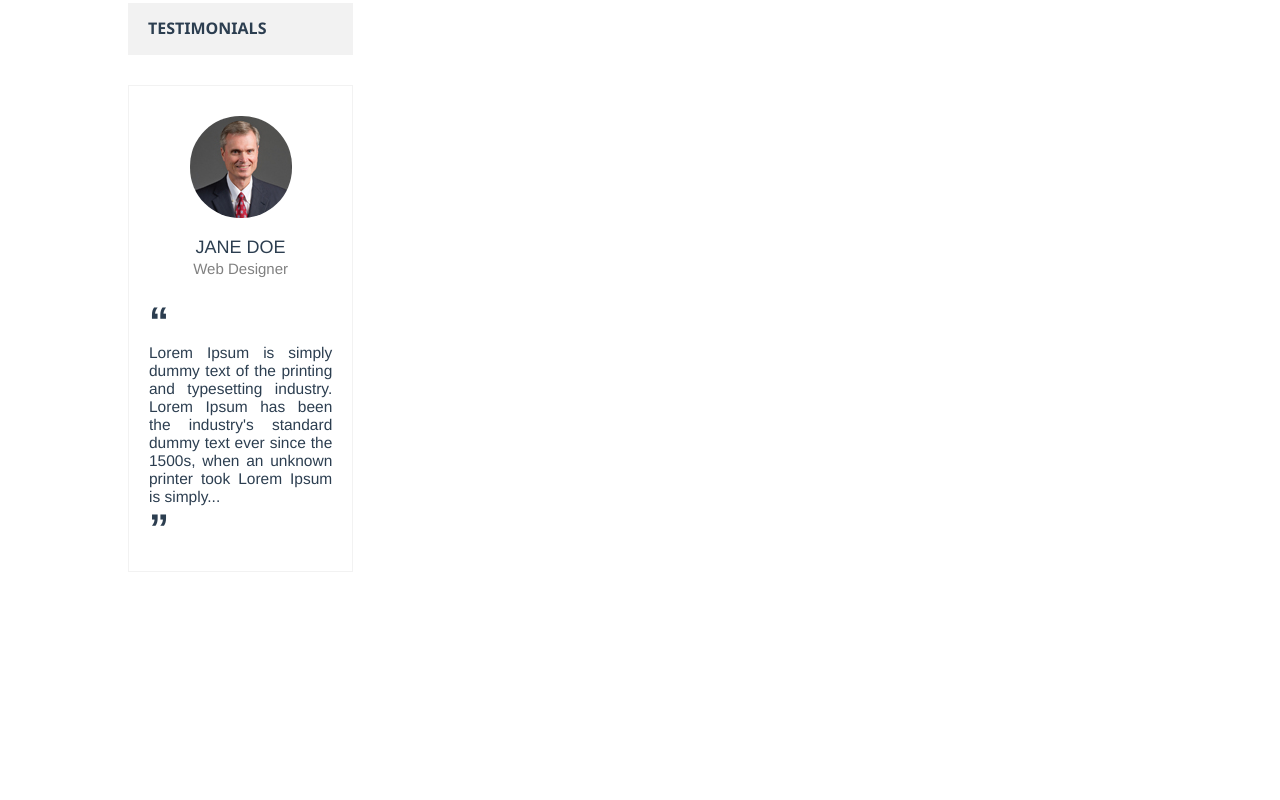
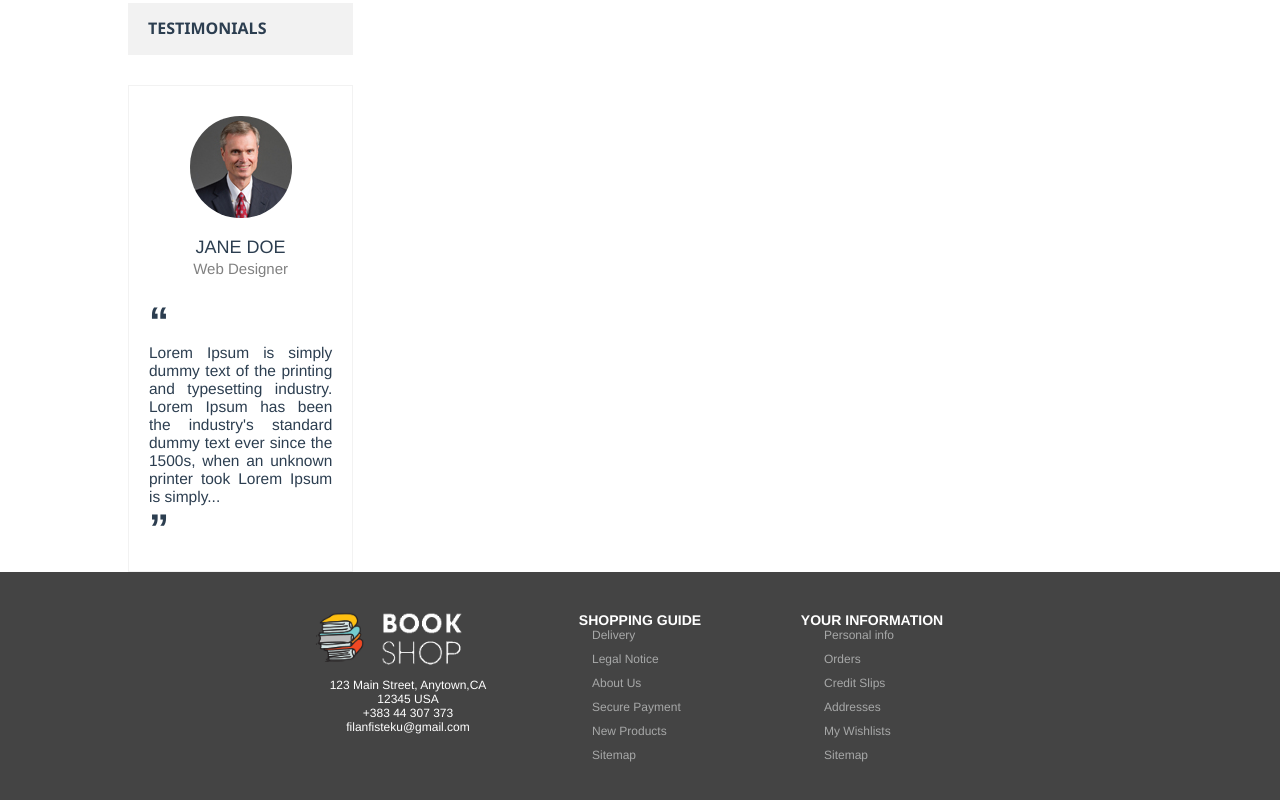
Before and after one commit to gk44739/ebook, a Vue app in the folder ebook/: page /Contact in a window 1280 px wide. Shown: the part 864-1664 px from the top of the page. Before the commit the page ends 1436 px from the top, so only its background shows below. Built offline with nearby package versions, Linux system fonts and the light colour scheme.

Commit message:
Footer Component

```diff
--- a/ebook/src/App.vue
+++ b/ebook/src/App.vue
@@ -2,15 +2,21 @@
   <div id="app">
     <Header :image="image" :profile="profile" />
     <Home :person="person"/>
+    <Footer :footerImg="footerLogo"/>
   </div>
 </template>
 
 <script>
+// Images
 import Header from "./components/Header"
 import logo from "./assets/bookshop2.png"
 import profile from "./assets/profile.png"
 import person from "./assets/personi.png"
+import footerLogo from "./assets/footerLogo.png"
+
+// Components
 import Home from "./pages/Home"
+import Footer from "./components/Footer"
 
 export default {
   name: 'App',
@@ -18,12 +24,14 @@ export default {
       return {
           image: logo,
           profile: profile,
-          person: person
+          person: person,
+          footerLogo:footerLogo
       }
   },
   components: {
     Header,
-    Home
+    Footer,
+    Home,
   }
 
 }
--- /dev/null
+++ b/ebook/src/components/Footer.vue
@@ -0,0 +1,115 @@
+<template>
+    <footer>
+        <div class="footer-content">
+            <p><img :src="footerImg" alt=""></p>
+            <div class="location">
+                <div><i class="fa fa-map-marker"></i></div>
+                <div>
+                    123 Main Street, Anytown,CA 12345 USA
+                </div>
+            </div>
+            <div class="location">
+                <div><i class="fa fa-phone"></i></div>
+                <div>
+                    +383 44 307 373
+                </div>
+            </div>
+            <div class="location">
+                <div><i class="fa fa-envelope"></i></div>
+                <div>
+                    filanfisteku@gmail.com
+                </div>
+            </div>
+        </div>
+        <div class="footer-content">
+            <h3>SHOPPING GUIDE</h3>
+            <div class="list">
+                <p>Delivery</p>
+                <p>Legal Notice</p>
+                <p>About Us</p>
+                <p>Secure Payment</p>
+                <p>New Products</p>
+                <p>Sitemap</p>
+            </div>
+        </div>
+        <div class="footer-content">
+            <h3>YOUR INFORMATION</h3>
+            <div class="list">
+                <p>Personal info</p>
+                <p>Orders</p>
+                <p>Credit Slips</p>
+                <p>Addresses</p>
+                <p>My Wishlists</p>
+                <p>Sitemap</p>
+            </div>
+        </div>
+
+    </footer>
+</template>
+
+<script>
+export default {
+    name: "Footer",
+    props:{
+        footerImg:String
+    }
+}
+</script>
+
+<style  scoped>
+footer {
+    width: 100%;
+    height: auto;
+    background-color: #444444;
+    color:#ffffff;
+    display: flex;
+    flex-direction: row;
+    justify-content: center;
+}
+.footer-content{
+    margin: 40px 20px;
+    width: 15%;
+    height: auto;
+    text-align: center;
+    font-size: 12px;
+}
+footer .footer-content:nth-child(4){
+    width: auto;
+}
+.footer-content p{
+    padding-bottom: 10px;
+}
+.footer-content img{
+    width: 100%;
+}
+.list {
+    margin: 0 auto;
+    width: 50%;
+    color: #a7a8a8;
+    text-align: left;
+}
+.insta-pic{
+    display: flex;
+    flex-direction: column;
+    justify-content: space-between;
+}
+.row{
+    width: 100%;
+}
+.row img{
+    width: 70px;
+    height: 70px;
+}
+.copyright{
+    text-align: center;
+    background-color: black;
+    padding: 30px;
+    color: #a7a8a8;
+}
+.copyright a{
+    color: #a7a8a8;
+}
+.copyright a:hover{
+    background-color: gray;
+}
+</style>
```
Also changed, not shown: ebook/src/assets/footerLogo.png (added), 1 other file (tests, documents, lock files or other folders).
